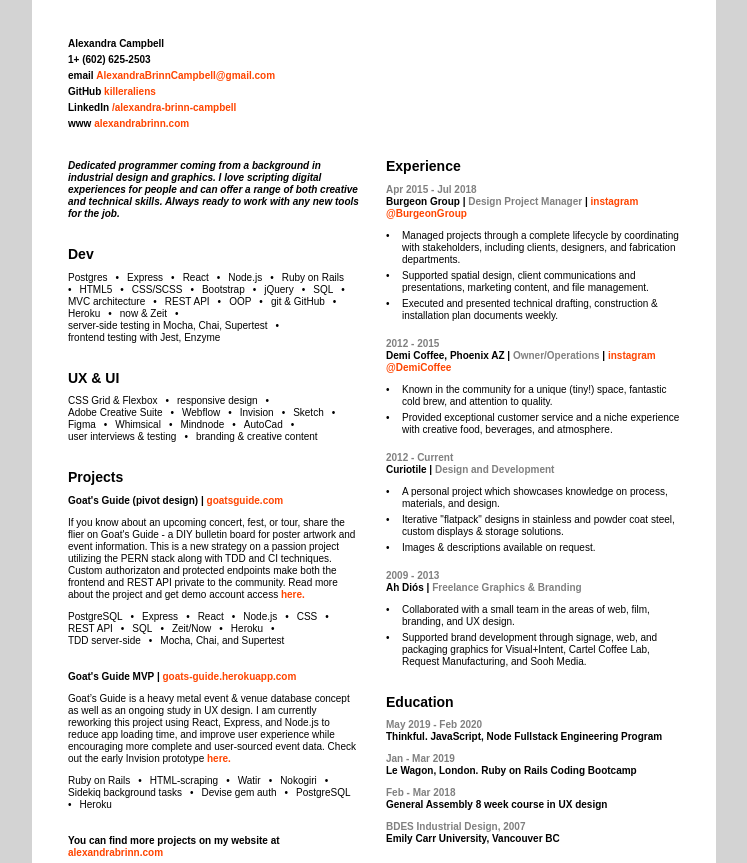
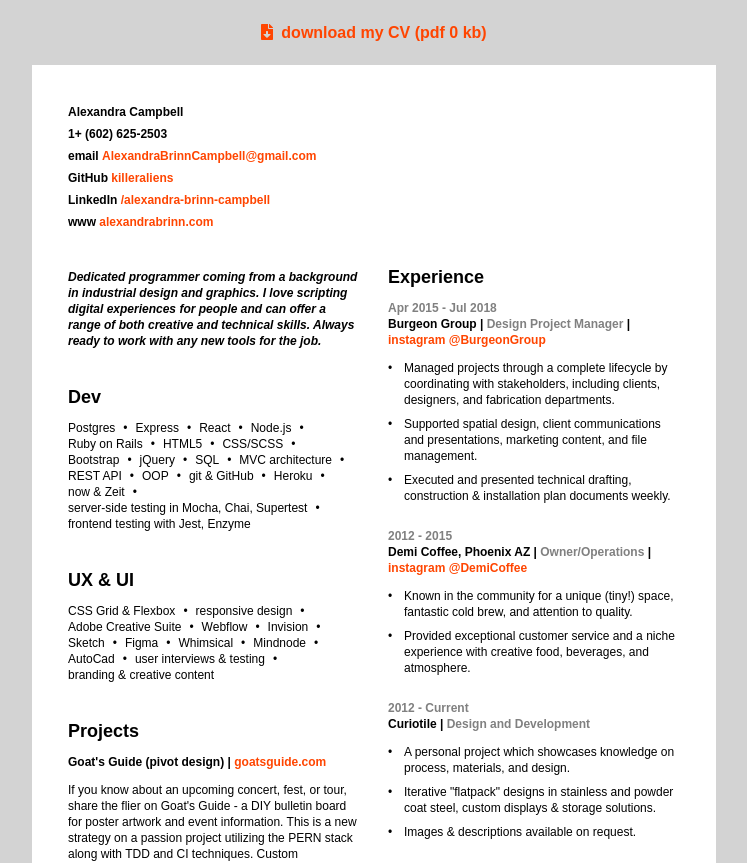
Before and after one commit to killeraliens/abc-cv, a React (Create React App) app: page / in a window 1280 px wide. Shown: the top 863 px of the page, without its empty margins (266-1013 px from the left). Built offline with nearby package versions, Linux system fonts and the light colour scheme; no server answers.

Commit message:
added invision prototype

```diff
--- a/src/components/App.js
+++ b/src/components/App.js
@@ -12,7 +12,7 @@
 function App() {
 
   return (
-    <div className="App">
+    <div className="App live">
       <nav className="live-only download-nav">
         <PdfDownload path={cvPdf}/>
       </nav>
```
